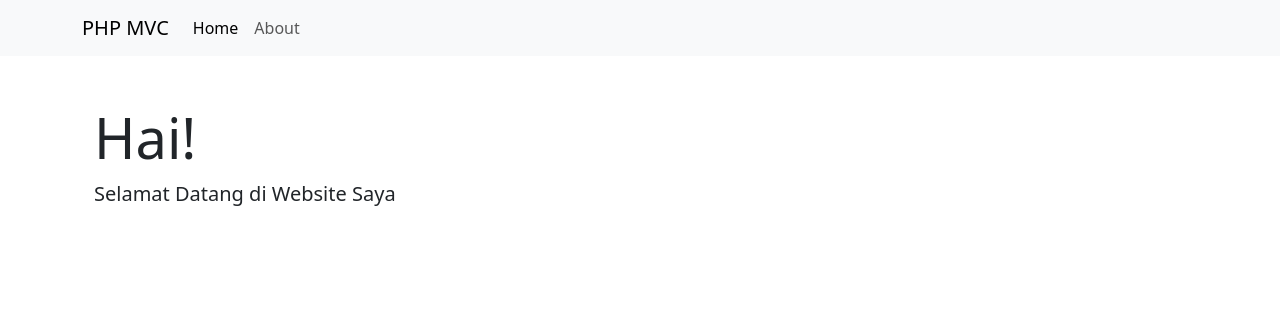
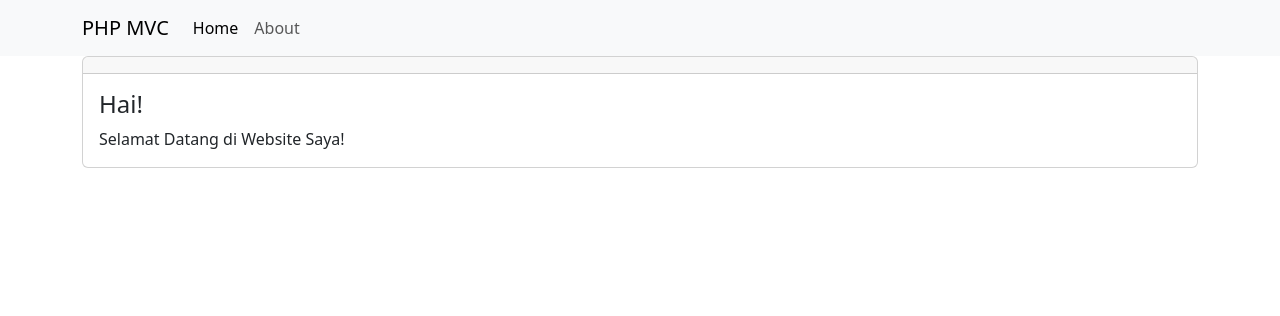
Before and after one commit to SitiKomalasari14/prakweb_b_203040078, a PHP site: the page made by mvc/app/views/home/index.php in a window 1280 px wide. Shown: the top 316 px of the page. Run offline with PHP 8.4, Linux system fonts and the light colour scheme; the template is opened without the code that fills it, so the values that code supplies are empty; some libraries are stand-ins or nearby versions.

Commit message:
memperbaiki index home

```diff
--- a/mvc/app/views/home/index.php
+++ b/mvc/app/views/home/index.php
@@ -1,8 +1,11 @@
 <div class="container">
-  <div class="jumbotron jumbotron-fluid mt-5">
-    <div class="container">
-      <h1 class="display-4">Hai!</h1>
-      <p class="lead">Selamat Datang di Website Saya</p>
+  <div class="card">
+    <div class="card-header">
+
+    </div>
+    <div class="card-body">
+      <h4 class="card-title">Hai!</h4>
+      <p class="card-text">Selamat Datang di Website Saya!</p>
     </div>
   </div>
 </div>
```
